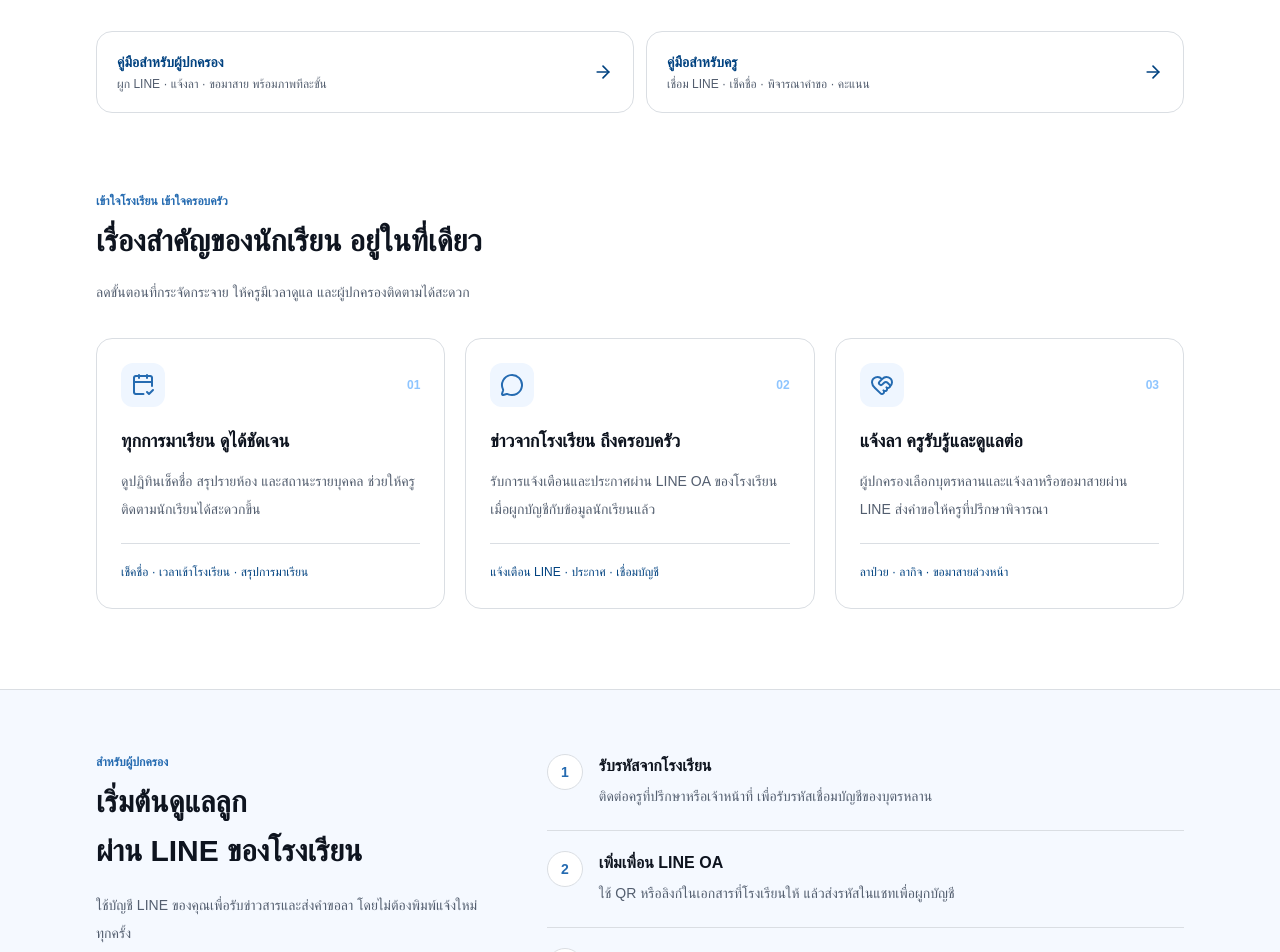
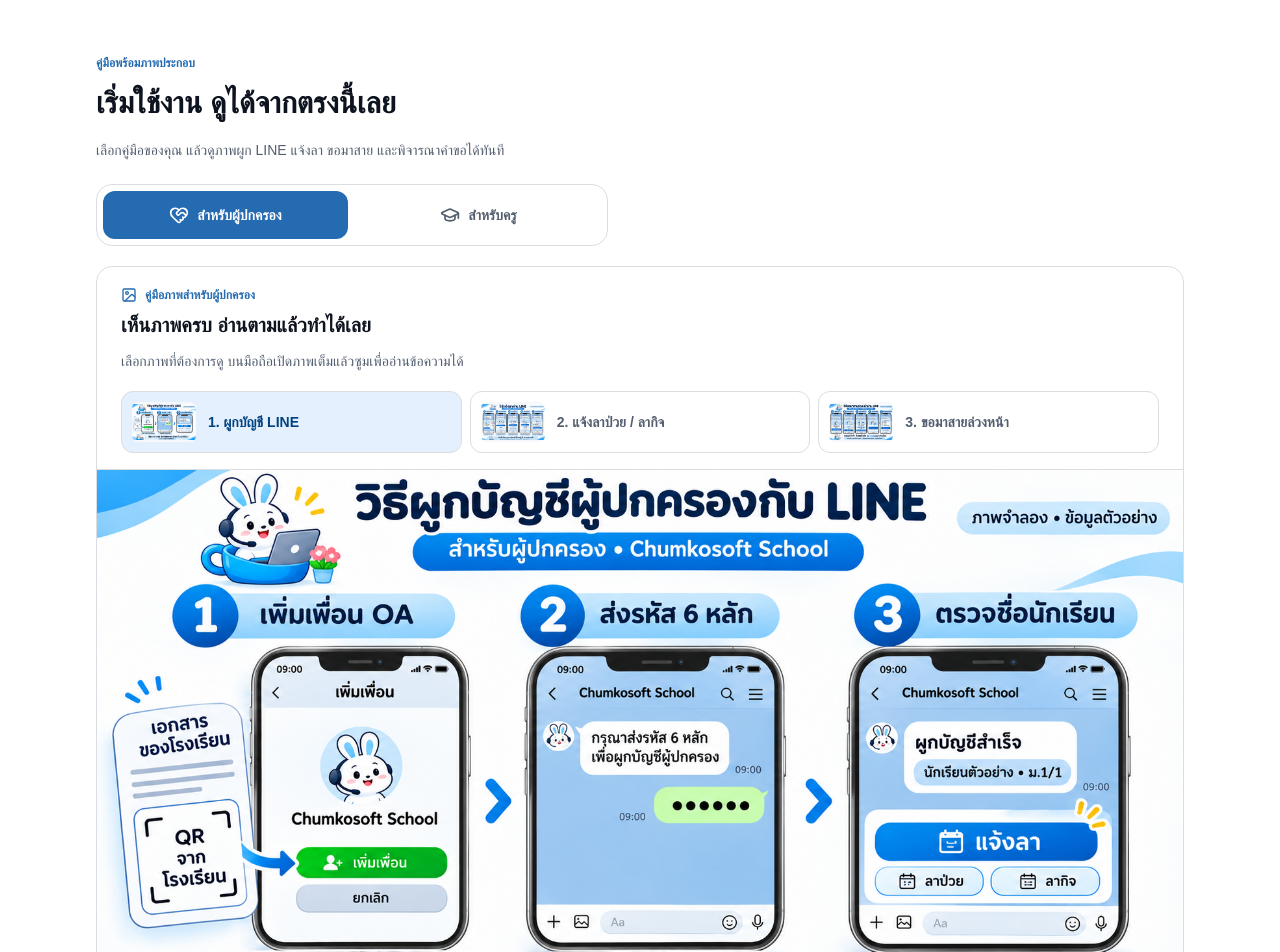
Before and after one commit to boatsensei0804/chumkosoft, a Next.js app: page / in a window 1280 px wide. Shown: the part 720-1672 px from the top of the page. Built offline with nearby package versions, Linux system fonts and the light colour scheme; no server answers; a web font is replaced by a local one.

Commit message:
feat(home): show parent and teacher illustrated guides on landing page

```diff
--- a/app/page.tsx
+++ b/app/page.tsx
@@ -2,6 +2,7 @@ import type { Metadata } from "next";
 import Link from "next/link";
 import { ArrowRight, CalendarCheck2, Check, ChevronDown, GraduationCap, HeartHandshake, MessageCircle, ShieldCheck } from "lucide-react";
 import Mascot from "@/components/ui/mascot";
+import HomeGuide from "@/features/guide/components/home-guide";
 
 export const metadata: Metadata = {
   title: "Chumkosoft — เชื่อมโรงเรียนกับครอบครัว",
@@ -37,7 +38,7 @@ export default function Home(): React.ReactNode {
             <span><span className="block text-lg font-bold tracking-tight text-brand-ink">chumkosoft<span className="text-sky-500">.</span></span><span className="block text-[10px] text-muted">โรงเรียนที่เชื่อมถึงกัน</span></span>
           </Link>
           <nav aria-label="เมนูหลัก" className="flex items-center gap-5 text-sm font-medium">
-            <Link href="/guide" className="text-muted hover:text-brand">คู่มือ<span className="hidden sm:inline">ใช้งาน</span></Link>
+            <a href="#manual" className="text-muted hover:text-brand">คู่มือ<span className="hidden sm:inline">ใช้งาน</span></a>
             <a href="#families" className="hidden text-muted hover:text-brand md:block">สำหรับผู้ปกครอง</a>
             <Link href="/login" className="inline-flex min-h-11 items-center gap-2 rounded-full bg-brand px-5 text-sm font-semibold text-white hover:bg-brand-strong">เข้าสู่ระบบ <ArrowRight className="size-4" aria-hidden="true" /></Link>
           </nav>
@@ -52,7 +53,7 @@ export default function Home(): React.ReactNode {
               <p className="mt-5 max-w-lg text-base leading-8 text-muted sm:text-lg">พื้นที่กลางของโรงเรียน ครู และครอบครัว<br className="hidden sm:block" /> ให้การเช็คชื่อ การแจ้งข่าว และการดูแลนักเรียน<br className="hidden lg:block" /> เป็นเรื่องที่ติดตามได้ง่ายขึ้น</p>
               <div className="mt-7 flex flex-wrap gap-3">
                 <Link href="/login" className={primaryButton}>เข้าสู่ระบบโรงเรียน <ArrowRight className="size-4" aria-hidden="true" /></Link>
-                <a href="/guide?role=parent" className="inline-flex min-h-12 items-center gap-2 rounded-full border border-blue-200 bg-white px-6 text-sm font-semibold text-brand-ink hover:bg-blue-50">ฉันเป็นผู้ปกครอง <ChevronDown className="size-4" aria-hidden="true" /></a>
+                <a href="#manual" className="inline-flex min-h-12 items-center gap-2 rounded-full border border-blue-200 bg-white px-6 text-sm font-semibold text-brand-ink hover:bg-blue-50">ฉันเป็นผู้ปกครอง <ChevronDown className="size-4" aria-hidden="true" /></a>
               </div>
               <p className="mt-5 text-xs leading-6 text-muted">ครูและเจ้าหน้าที่ใช้บัญชีที่โรงเรียนออกให้</p>
             </div>
@@ -70,10 +71,7 @@ export default function Home(): React.ReactNode {
             </div>
           </div>
         </section>
-        <section aria-label="คู่มือการใช้งาน" className="mx-auto grid max-w-6xl gap-3 px-5 pt-8 sm:grid-cols-2 sm:px-8">
-          <Link href="/guide?role=parent" className="flex min-h-20 items-center justify-between gap-4 rounded-2xl border border-blue-100 bg-white p-5 text-brand-ink hover:bg-blue-50"><span><strong className="block text-sm">คู่มือสำหรับผู้ปกครอง</strong><span className="mt-1 block text-xs text-muted">ผูก LINE · แจ้งลา · ขอมาสาย พร้อมภาพทีละขั้น</span></span><ArrowRight className="size-5 shrink-0" aria-hidden="true" /></Link>
-          <Link href="/guide?role=teacher" className="flex min-h-20 items-center justify-between gap-4 rounded-2xl border border-blue-100 bg-white p-5 text-brand-ink hover:bg-blue-50"><span><strong className="block text-sm">คู่มือสำหรับครู</strong><span className="mt-1 block text-xs text-muted">เชื่อม LINE · เช็คชื่อ · พิจารณาคำขอ · คะแนน</span></span><ArrowRight className="size-5 shrink-0" aria-hidden="true" /></Link>
-        </section>
+        <HomeGuide />
         <section id="features" aria-labelledby="features-title" className="mx-auto max-w-6xl scroll-mt-6 px-5 py-14 sm:px-8 sm:py-20">
           <div className="mb-8 max-w-2xl"><p className="text-xs font-semibold text-brand">เข้าใจโรงเรียน เข้าใจครอบครัว</p><h2 id="features-title" className="mt-2 text-2xl font-bold leading-relaxed text-ink-strong sm:text-3xl">เรื่องสำคัญของนักเรียน<br className="sm:hidden" /> อยู่ในที่เดียว</h2><p className="mt-3 text-sm leading-7 text-muted">ลดขั้นตอนที่กระจัดกระจาย ให้ครูมีเวลาดูแล และผู้ปกครองติดตามได้สะดวก</p></div>
           <div className="grid gap-5 md:grid-cols-3">{features.map(({ icon: Icon, title, description, tags }, i) => <article key={title} className="rounded-2xl border border-blue-100 bg-white p-6"><div className="mb-5 flex items-center justify-between"><span className="grid size-11 place-items-center rounded-xl bg-blue-50 text-brand"><Icon className="size-6" aria-hidden="true" /></span><span aria-hidden="true" className="text-xs font-semibold text-blue-300">0{i + 1}</span></div><h3 className="text-lg font-bold text-ink-strong">{title}</h3><p className="mt-3 text-sm leading-7 text-muted">{description}</p><p className="mt-5 border-t border-blue-100 pt-4 text-xs leading-6 text-brand-ink">{tags}</p></article>)}</div>
--- /dev/null
+++ b/features/guide/components/home-guide.tsx
@@ -0,0 +1,18 @@
+"use client";
+
+import { useState } from "react";
+import { GraduationCap, HeartHandshake } from "lucide-react";
+import IllustratedGuide from "./illustrated-guide";
+import type { GuideRole } from "@/features/guide/content";
+
+export default function HomeGuide(): React.ReactNode {
+  const [role, setRole] = useState<GuideRole>("parent");
+
+  return <section id="manual" aria-labelledby="home-guide-title" className="mx-auto max-w-6xl scroll-mt-6 px-5 pt-10 sm:px-8 sm:pt-14">
+    <p className="text-xs font-semibold text-brand">คู่มือพร้อมภาพประกอบ</p>
+    <h2 id="home-guide-title" className="mt-2 text-2xl font-bold leading-relaxed text-ink-strong sm:text-3xl">เริ่มใช้งาน ดูได้จากตรงนี้เลย</h2>
+    <p className="mt-2 text-sm leading-7 text-muted">เลือกคู่มือของคุณ แล้วดูภาพผูก LINE แจ้งลา ขอมาสาย และพิจารณาคำขอได้ทันที</p>
+    <div aria-label="เลือกกลุ่มคู่มือบนหน้าแรก" className="mb-5 mt-5 grid grid-cols-2 gap-2 rounded-2xl border border-line bg-white p-1.5 sm:max-w-lg">{([{ value: "parent", label: "ผู้ปกครอง", icon: HeartHandshake }, { value: "teacher", label: "ครู", icon: GraduationCap }] as const).map(({ value, label, icon: Icon }) => <button type="button" key={value} aria-pressed={role === value} onClick={() => setRole(value)} className={`flex min-h-12 items-center justify-center gap-2 rounded-xl px-3 text-sm font-semibold ${role === value ? "bg-brand text-white" : "text-muted hover:bg-blue-50"}`}><Icon className="size-5" aria-hidden="true" />สำหรับ{label}</button>)}</div>
+    <IllustratedGuide key={role} role={role} />
+  </section>;
+}
--- a/features/guide/components/illustrated-guide.tsx
+++ b/features/guide/components/illustrated-guide.tsx
@@ -2,6 +2,7 @@
 
 import { useState } from "react";
 import Image from "next/image";
+import Link from "next/link";
 import { ArrowRight, Download, Expand, ImageIcon } from "lucide-react";
 import type { GuideRole } from "@/features/guide/content";
 
@@ -26,7 +27,7 @@ const pictures: Record<GuideRole, GuidePicture[]> = {
   ],
 };
 
-export default function IllustratedGuide({ role, onOpenTopic }: { role: GuideRole; onOpenTopic: (topicId: string) => void }): React.ReactNode {
+export default function IllustratedGuide({ role, onOpenTopic }: { role: GuideRole; onOpenTopic?: (topicId: string) => void }): React.ReactNode {
   const [selectedId, setSelectedId] = useState(pictures[role][0].id);
   const items = pictures[role];
   const selected = items.find(item => item.id === selectedId) ?? items[0];
@@ -35,7 +36,7 @@ export default function IllustratedGuide({ role, onOpenTopic }: { role: GuideRol
     <div className="px-4 pb-4 pt-5 sm:px-6"><div className="flex items-center gap-2 text-xs font-semibold text-brand"><ImageIcon className="size-4" aria-hidden="true" />คู่มือภาพสำหรับ{role === "parent" ? "ผู้ปกครอง" : "ครู"}</div><h2 id="illustrated-heading" className="mt-2 text-xl font-bold text-ink-strong">เห็นภาพครบ อ่านตามแล้วทำได้เลย</h2><p className="mt-2 text-sm leading-7 text-muted">เลือกภาพที่ต้องการดู บนมือถือเปิดภาพเต็มแล้วซูมเพื่ออ่านข้อความได้</p>
       <div aria-label="เลือกภาพคู่มือ" className={`mt-4 grid gap-2 ${role === "parent" ? "sm:grid-cols-3" : "sm:grid-cols-2"}`}>{items.map(item => <button type="button" key={item.id} aria-pressed={selected.id === item.id} onClick={() => setSelectedId(item.id)} className={`flex min-h-12 items-center gap-3 rounded-xl border p-2.5 text-left text-sm font-semibold ${selected.id === item.id ? "border-brand bg-brand-soft text-brand-ink" : "border-line text-muted hover:bg-surface"}`}><span className="relative block h-10 w-16 shrink-0 overflow-hidden rounded-md bg-surface"><Image src={item.src} alt="" fill sizes="64px" className="object-contain" /></span>{item.title}</button>)}</div>
     </div>
-    <figure className="border-y border-line"><a href={selected.src} target="_blank" rel="noreferrer" aria-label={`เปิดภาพเต็ม ${selected.title} ในแท็บใหม่`} className="block bg-[#f5faff]"><Image key={selected.src} src={selected.src} alt={selected.alt} width={1672} height={941} sizes="(max-width: 1152px) 100vw, 1088px" className="h-auto w-full object-contain" priority /></a><figcaption aria-live="polite" className="px-4 py-4 text-sm leading-7 text-muted sm:px-6"><strong className="font-semibold text-brand-ink">{selected.title}</strong><br />{selected.caption}</figcaption></figure>
-    <div className="flex flex-wrap gap-2 px-4 py-4 sm:px-6"><a href={selected.src} target="_blank" rel="noreferrer" className="inline-flex min-h-11 items-center gap-2 rounded-xl bg-brand px-4 text-sm font-semibold text-white hover:bg-brand-strong"><Expand className="size-4" aria-hidden="true" />เปิดภาพเต็ม<span className="sr-only">ในแท็บใหม่</span></a><a href={selected.src} download className="inline-flex min-h-11 items-center gap-2 rounded-xl border border-line px-4 text-sm font-semibold text-brand-ink hover:bg-blue-50"><Download className="size-4" aria-hidden="true" />ดาวน์โหลดภาพ</a><button type="button" onClick={() => onOpenTopic(selected.topic)} className="inline-flex min-h-11 items-center gap-2 rounded-xl px-4 text-sm font-semibold text-brand-ink hover:bg-blue-50">อ่านขั้นตอนพร้อมข้อควรรู้<ArrowRight className="size-4" aria-hidden="true" /></button></div>
+    <figure className="border-y border-line"><a href={selected.src} target="_blank" rel="noreferrer" aria-label={`เปิดภาพเต็ม ${selected.title} ในแท็บใหม่`} className="block bg-[#f5faff]"><Image key={selected.src} src={selected.src} alt={selected.alt} width={1672} height={941} sizes="(max-width: 1152px) 100vw, 1088px" className="h-auto w-full object-contain" /></a><figcaption aria-live="polite" className="px-4 py-4 text-sm leading-7 text-muted sm:px-6"><strong className="font-semibold text-brand-ink">{selected.title}</strong><br />{selected.caption}</figcaption></figure>
+    <div className="flex flex-wrap gap-2 px-4 py-4 sm:px-6"><a href={selected.src} target="_blank" rel="noreferrer" className="inline-flex min-h-11 items-center gap-2 rounded-xl bg-brand px-4 text-sm font-semibold text-white hover:bg-brand-strong"><Expand className="size-4" aria-hidden="true" />เปิดภาพเต็ม<span className="sr-only">ในแท็บใหม่</span></a><a href={selected.src} download className="inline-flex min-h-11 items-center gap-2 rounded-xl border border-line px-4 text-sm font-semibold text-brand-ink hover:bg-blue-50"><Download className="size-4" aria-hidden="true" />ดาวน์โหลดภาพ</a>{onOpenTopic ? <button type="button" onClick={() => onOpenTopic(selected.topic)} className="inline-flex min-h-11 items-center gap-2 rounded-xl px-4 text-sm font-semibold text-brand-ink hover:bg-blue-50">อ่านขั้นตอนพร้อมข้อควรรู้<ArrowRight className="size-4" aria-hidden="true" /></button> : <Link href={`/guide?role=${role}`} className="inline-flex min-h-11 items-center gap-2 rounded-xl px-4 text-sm font-semibold text-brand-ink hover:bg-blue-50">อ่านคู่มือฉบับเต็ม<ArrowRight className="size-4" aria-hidden="true" /></Link>}</div>
   </section>;
 }
```
